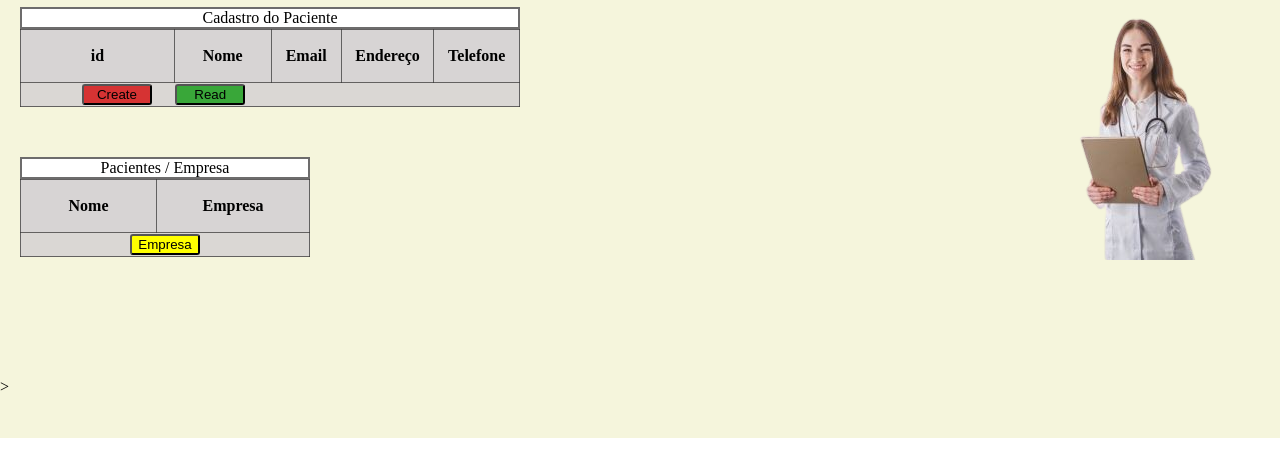
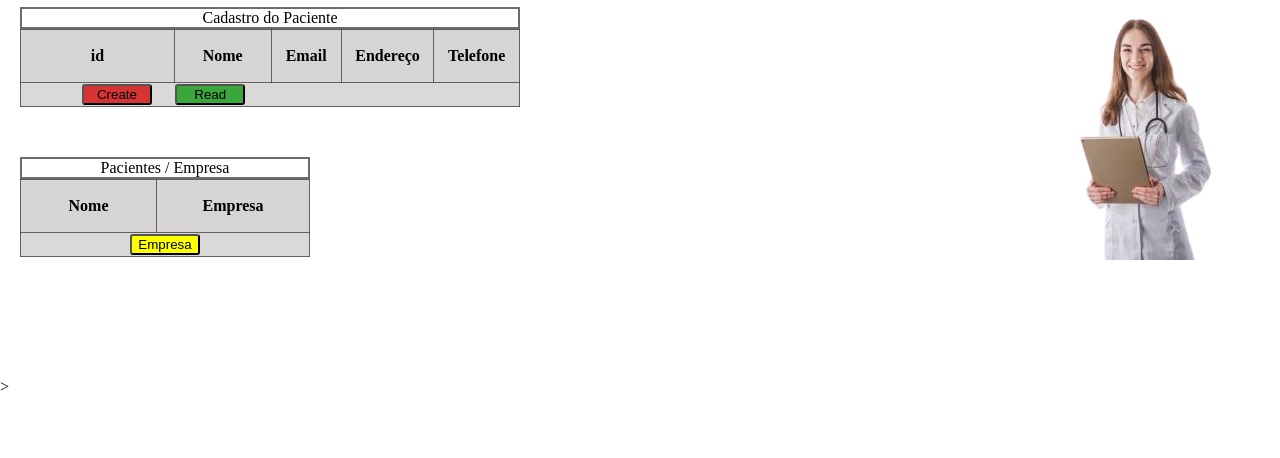
Before and after one commit to RoseliOliveira-PW/trabalho-API, a plain HTML site: page index.html in a window 1280 px wide. Shown: the part 362-820 px from the top of the page. Drawn offline with Linux system fonts and the light colour scheme.

Commit message:
Update style.css

```diff
--- a/css/style.css
+++ b/css/style.css
@@ -178,9 +178,7 @@ footer{
     padding: 20px;
     color:white;
 }
-div{
-    background-color: beige;
-}
+
 img{
 
   float:inline-end;
```
